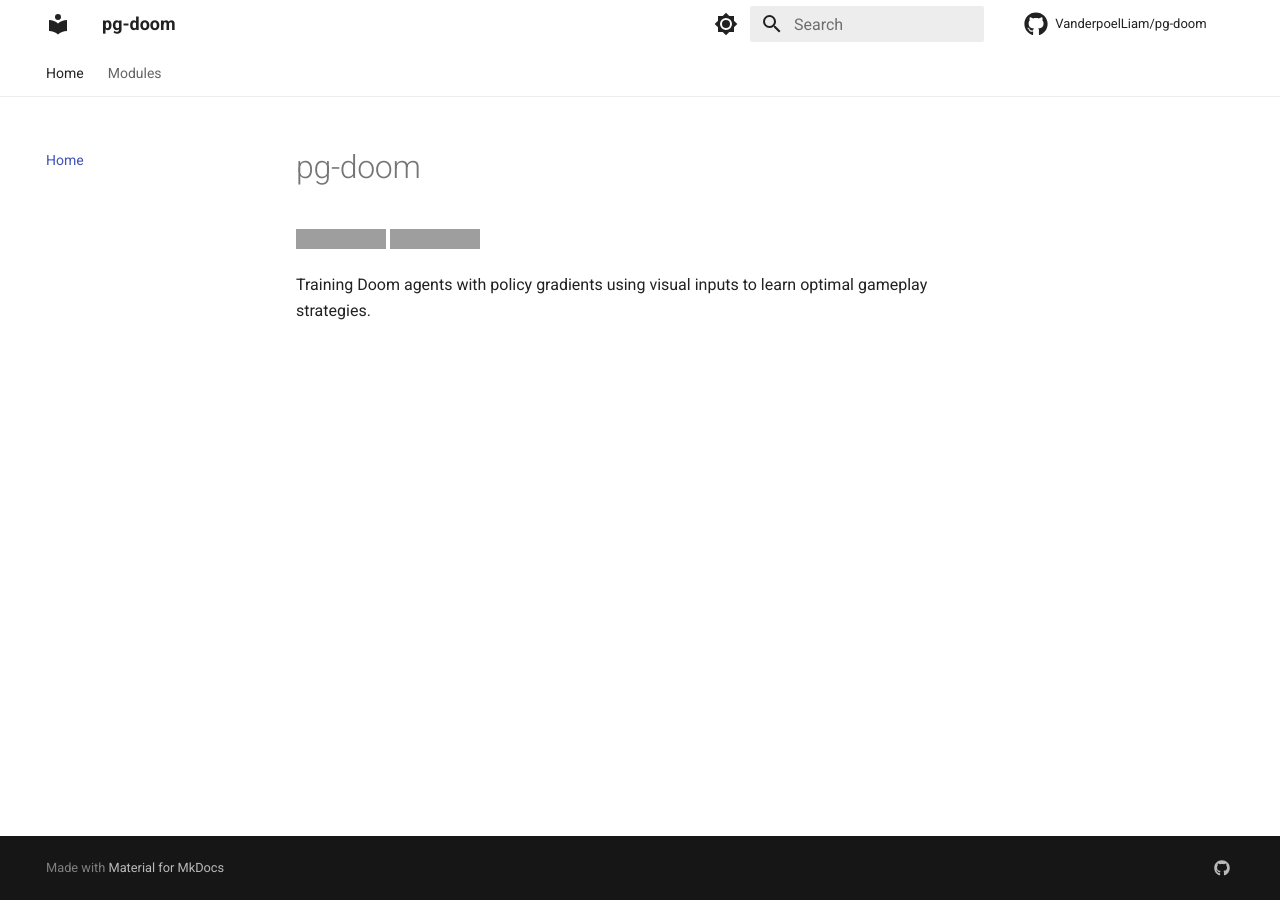
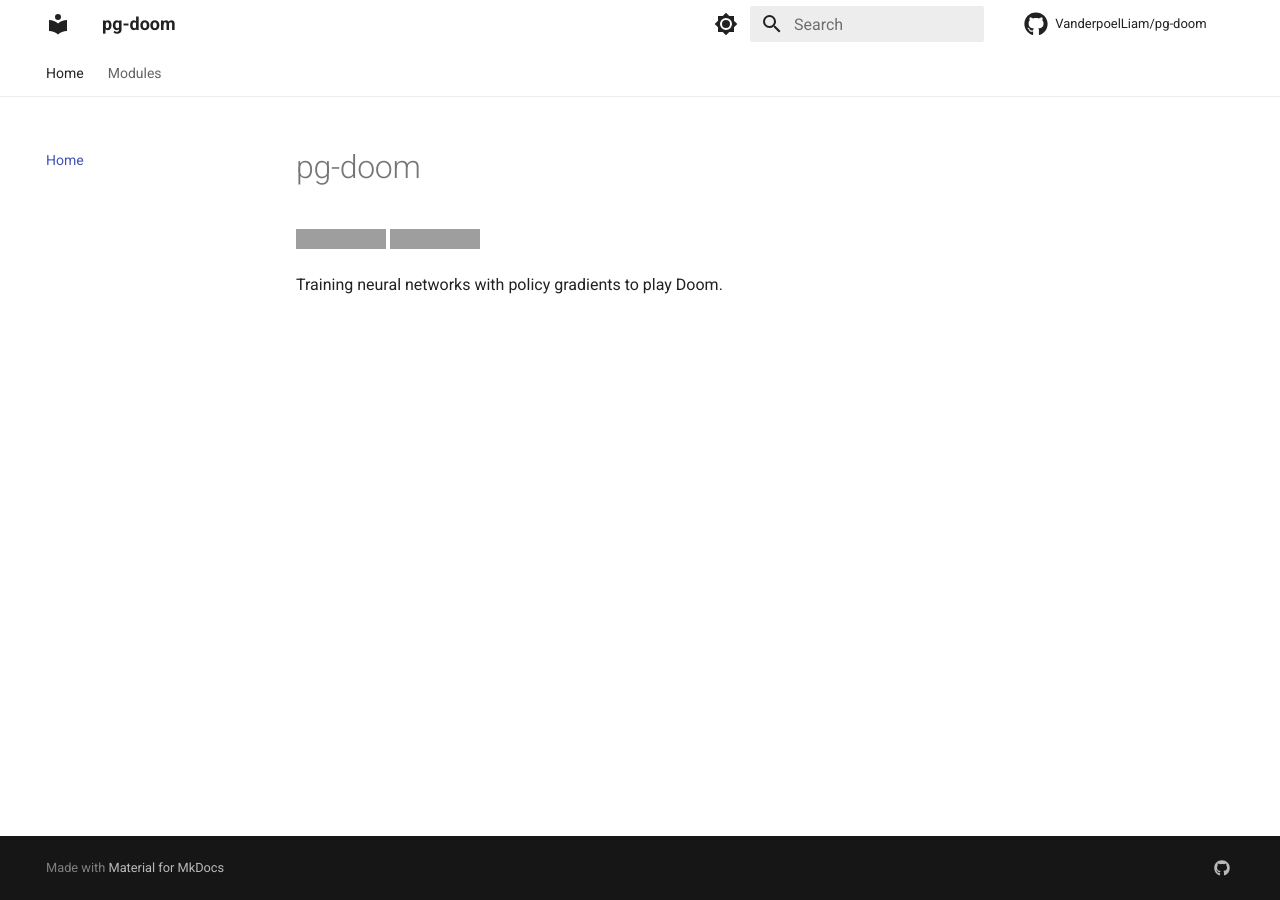
Before and after one commit to VanderpoelLiam/pg-doom, an MkDocs documentation site: the page built from docs/index.md, in a window 1280 px wide. Built offline with MkDocs 1.6.1 and Material for MkDocs 9.7.7, drawn with Linux system fonts in a browser that asks for light colours; comment, search, counter and statistics services are not loaded; grey boxes are pictures that could not be loaded.

Commit message:
Update project description in index.md.

```diff
--- a/docs/index.md
+++ b/docs/index.md
@@ -3,4 +3,4 @@
 [![Build status](https://img.shields.io/github/actions/workflow/status/VanderpoelLiam/pg-doom/main.yml?branch=main)](https://github.com/VanderpoelLiam/pg-doom/actions/workflows/main.yml?query=branch%3Amain)
 [![License](https://img.shields.io/github/license/VanderpoelLiam/pg-doom)](https://img.shields.io/github/license/VanderpoelLiam/pg-doom)
 
-Training Doom agents with policy gradients using visual inputs to learn optimal gameplay strategies.
+Training neural networks with policy gradients to play Doom.
```
